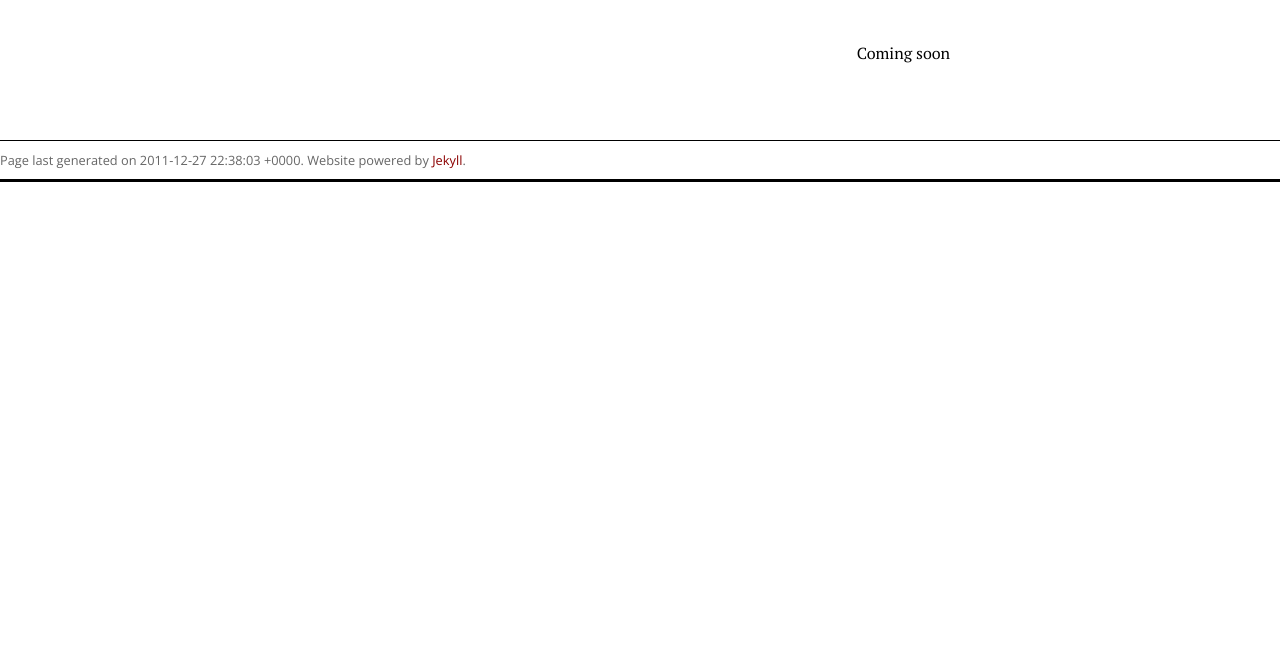
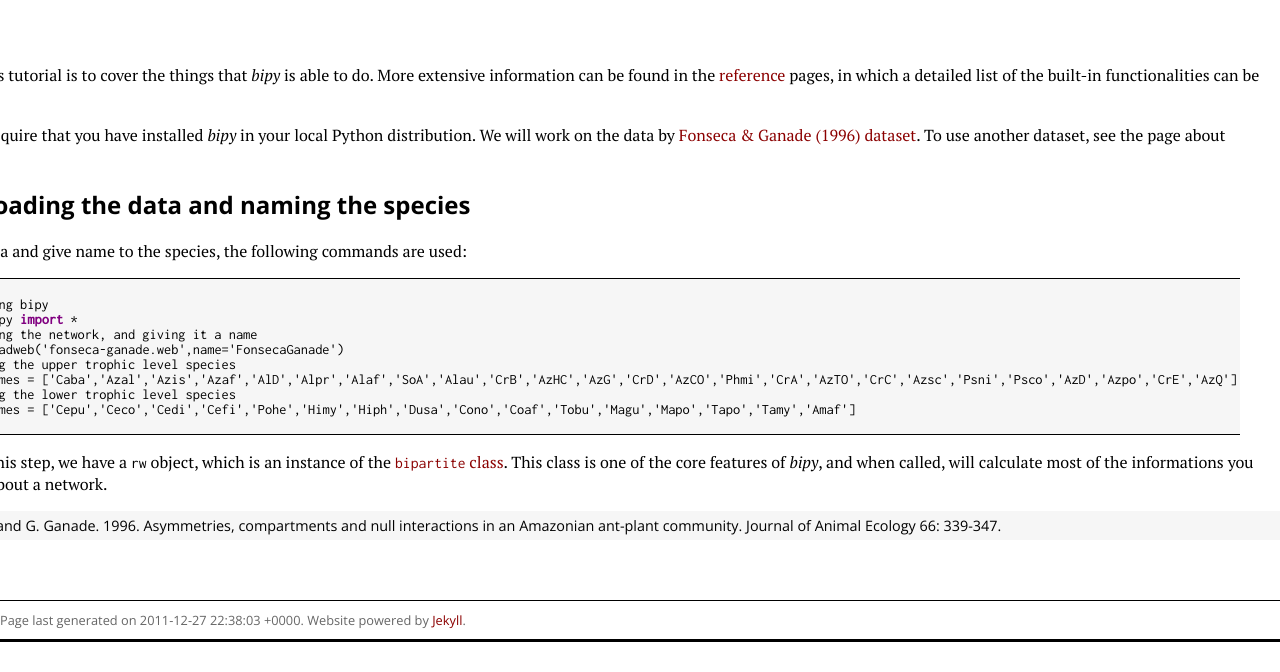
Before and after one commit to tpoisot/bipy, a Jekyll site: the page built from tutorial/index.md, in a window 1280 px wide. Shown: the part 337-1009 px from the top of the page. Built offline with Jekyll 4.4.1, drawn with Linux system fonts in a browser that asks for light colours; before the commit the page ends 900 px from its top, so only the background shows below that.

Commit message:
tutorial

```diff
--- a/tutorial/index.md
+++ b/tutorial/index.md
@@ -5,4 +5,25 @@ title: BIPY - Tutorial
 
 # A step-by-step introduction
 
-Coming soon
+The goal of this tutorial is to cover the things that *bipy* is able to do. More extensive information can be found in the [reference]({{ site.url }}/reference/) pages, in which a detailed list of the built-in functionalities can be found.
+
+This tutorial require that you have installed *bipy* in your local Python distribution. We will work on the data by [Fonseca & Ganade (1996) dataset]({{ page.url }}/fonseca-ganade.web). To use another dataset, see the page about [loading data]({{ site.url }}/reference/data/reading/)
+
+## Step 1 : loading the data and naming the species
+
+To load the data and give name to the species, the following commands are used:
+
+{% highlight python linenos %}
+# Loading bipy
+from bipy import *
+# Reading the network, and giving it a name
+rw = loadweb('fonseca-ganade.web',name='FonsecaGanade')
+# Naming the upper trophic level species
+rw.upnames = ['Caba','Azal','Azis','Azaf','AlD','Alpr','Alaf','SoA','Alau','CrB','AzHC','AzG','CrD','AzCO','Phmi','CrA','AzTO','CrC','Azsc','Psni','Psco','AzD','Azpo','CrE','AzQ']
+# Naming the lower trophic level species
+rw.lonames = ['Cepu','Ceco','Cedi','Cefi','Pohe','Himy','Hiph','Dusa','Cono','Coaf','Tobu','Magu','Mapo','Tapo','Tamy','Amaf']
+{% endhighlight %}
+
+At the end of this step, we have a `rw` object, which is an instance of the [`bipartite` class]({{ site.url }}/reference/classes/bipartite/). This class is one of the core features of *bipy*, and when called, will calculate most of the informations you need to have about a network.
+
+<div class='ref'>Fonseca, C.R., and G. Ganade. 1996. Asymmetries, compartments and null interactions in an Amazonian ant-plant community. Journal of Animal Ecology 66: 339-347.</div>
```
Also changed, not shown: 1 other file.
